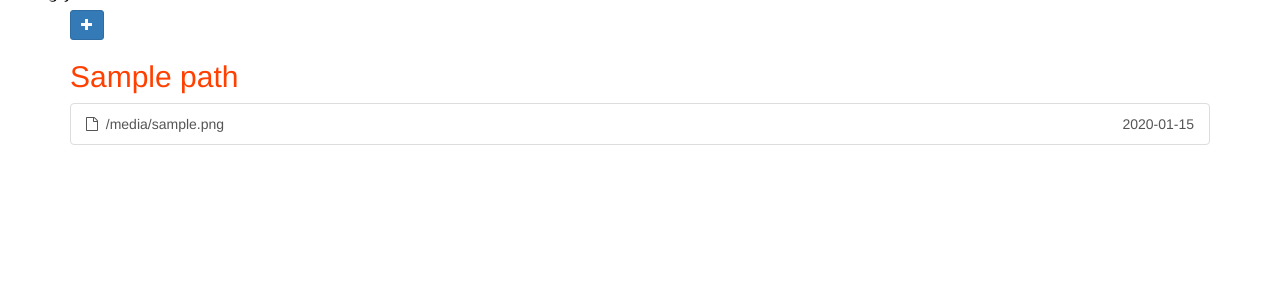
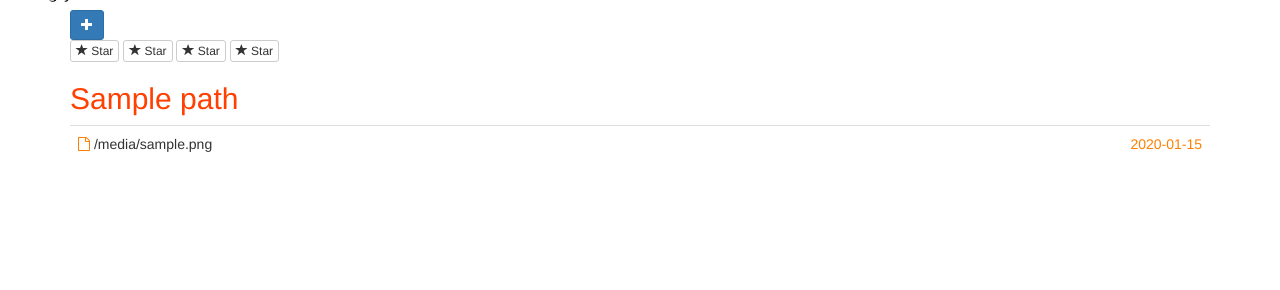
Before and after one commit to nckz/angryshare, a Flask app: template templates/directory_index.html in a window 1280 px wide. Shown: the part 62-352 px from the top of the page. Run offline with Flask 2, Linux system fonts and the light colour scheme; the template is opened without the code that fills it: most values are stand-ins (such as "Sample title", 1, 10 or a date in 2020); some libraries are stand-ins or nearby versions.

Commit message:
Added table for file options.

```diff
--- a/templates/directory_index.html
+++ b/templates/directory_index.html
@@ -162,7 +162,7 @@
     <i class="glyphicon glyphicon-plus"></i>
 </button>
 
-<div id="demo" class="">
+<div id="demo2" class="">
     <button class="btn btn-default btn-xs" type="button">
         <span class="glyphicon glyphicon-star"></span> Star
     </button>
@@ -177,6 +177,33 @@
     </button>
 </div>
 
+
+<h2><!-- directory path navigation -->
+{% for path,url in pathlist %}<a id="pathurl" href="{{url}}">{{path}}</a>{% endfor %}
+</h2>
+
+<table class="table table-hover">
+<!-- listing and linking the files in each dir-->
+    {% for filename,url,style,date in dirlinks %}
+    <tr>
+        {% if style %} <!-- directories -->
+            <td><i class="fa fa-angle-double-right"></i>&nbsp;<a class="list-group-item-dodo" href="{{url}}">{{filename}} </a></td>
+            <td><span class="text-right" style="float: right;">{{date}}</span></td>
+        {% else %} <!-- files -->
+            <td><i class="fa fa-file-o"></i>&nbsp;<a class="list-group-item-dodo" href="{{url}}">{{filename}}</a></td>
+            <td><span class="text-right" style="float: right;">{{date}}</span></td>
+        {% endif %}
+    </tr>
+    {% endfor %}
+</table>
+
+
+<div id="demo" class="">
+    <button class="btn btn-default btn-xs" type="button">
+        <span class="glyphicon glyphicon-star"></span> Star
+    </button>
+</div>
+
 <script>
 $("[data-toggle='toggle']").click(function() {
     var selector = $(this).data("target");
@@ -185,24 +212,6 @@ $("[data-toggle='toggle']").click(function() {
 </script>
 
 
-<h2><!-- directory path navigation -->
-{% for path,url in pathlist %}<a id="pathurl" href="{{url}}">{{path}}</a>{% endfor %}
-</h2>
-
-<div class="list-group">
-<!-- listing and linking the files in each dir-->
-    {% for filename,url,style,date in dirlinks %}
-        {% if style %} <!-- directories -->
-            <a class="list-group-item" href="{{url}}"><i class="fa fa-angle-double-right"></i>&nbsp; {{filename}}
-                <span class="text-right" style="float: right;">{{date}}</span>
-            </a>
-        {% else %} <!-- files -->
-            <a class="list-group-item" href="{{url}}"><i class="fa fa-file-o"></i>&nbsp; {{filename}}
-                <span class="text-right" style="float: right;">{{date}}</span>
-            </a>
-        {% endif %}
-    {% endfor %}
-</div>
 
 
     <!-- upload total progress -->
```
